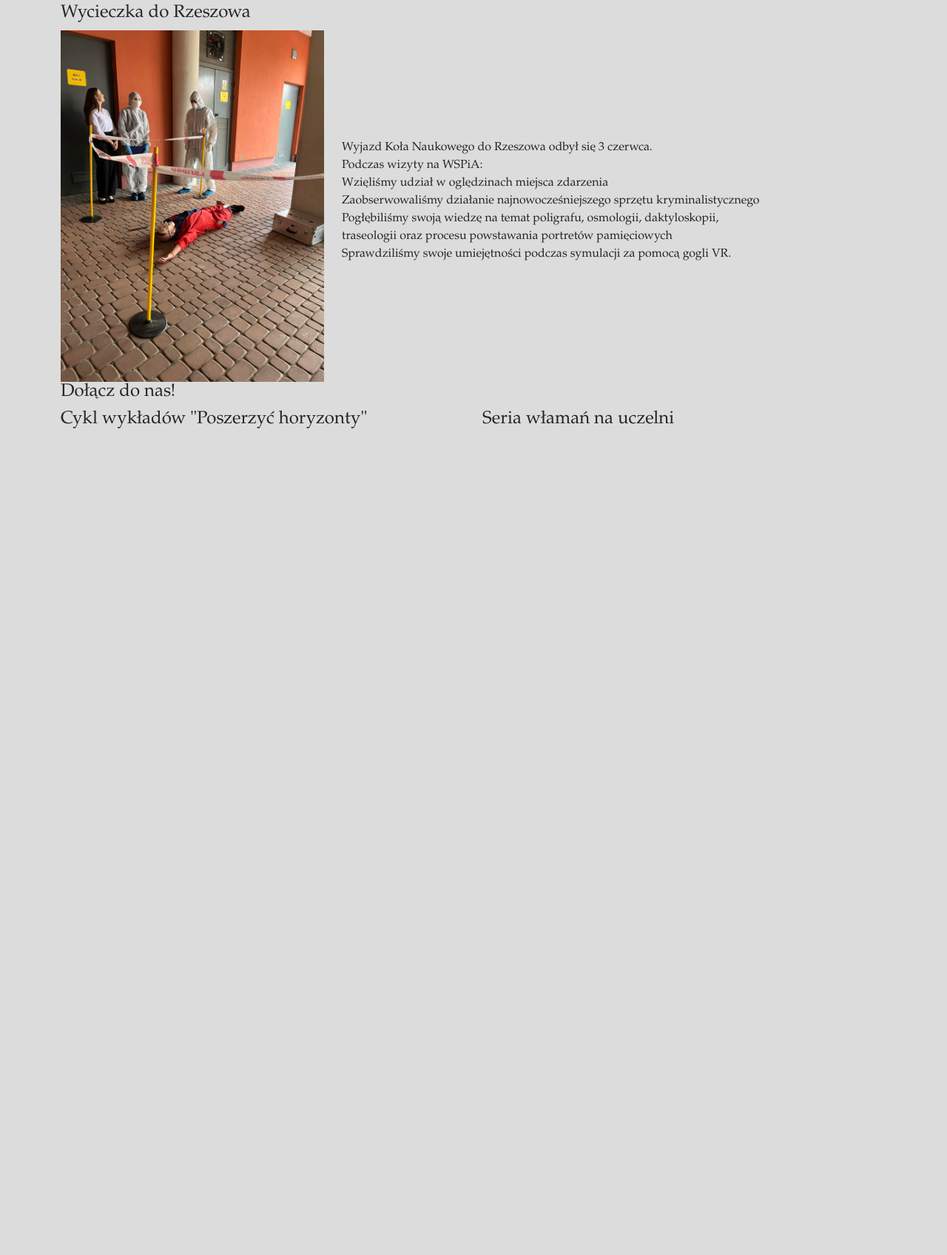
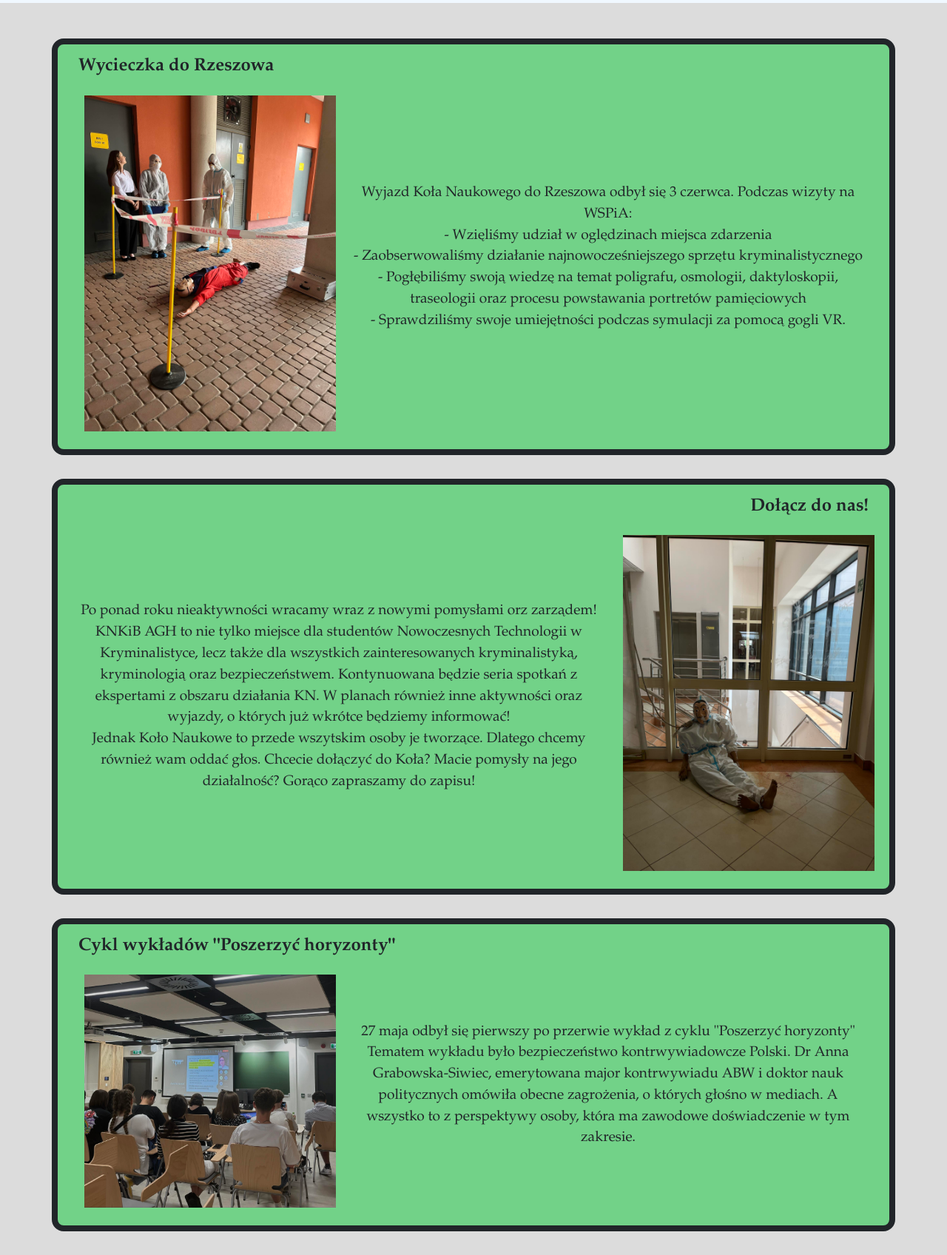
Before and after one commit to Dayl3n/Student-Reaserch-Group-KNKiB-Web-App, a Flask app: page / in a window 1280 px wide; the page is wider, and only the part inside the window is pictured. Shown: the part 374-2070 px from the top of that part at 74% size. Before the commit the page ends 953 px from the top of that part, so only its background shows below. Run offline with Flask 3, Linux system fonts and the light colour scheme.

Commit message:
dziekuje
no siema

```diff
--- a/static/styles/style.css
+++ b/static/styles/style.css
@@ -1,7 +1,35 @@
 .navbar{
     background-color: gray;
 }
-body{
-    background-color: gainsboro !important;
-    font-family: "Garamond" !important;
+#bod{
+    background-color: gainsboro;
+    font-family: "Garamond";
 }
+
+p{
+    text-align: center;
+    font-size: larger;
+}
+
+.row{
+    border: 0.5em solid;
+    border-radius: 1em;
+    margin: 2em;
+    padding: 1em;
+    background-color: rgb(114, 210, 136);
+}
+
+h4{
+    font-weight: bold !important;
+}
+
+#hi{
+    background-color: aliceblue;
+    width: 100%;
+
+}
+
+#tytul{
+    font-weight: bold;
+    font-size: 2em;
+}
--- a/templates/base.html
+++ b/templates/base.html
@@ -10,13 +10,12 @@
     {%block title%}
     {%endblock%}
 </head>
-<body>
+<body id="bod">
     <nav class="navbar navbar-expand-lg">
   <div class="container-fluid">
     <img class="d-inline m-2" src="#" />
     <a class="navbar-brand me-auto" href="#">
-      <h3 class="navbar-collapse collapse"
-        >Koło Naukowe Kryminalistyki i Bezpieczeństwa</h3>
+      <h3 class="navbar-collapse collapse" id="tytul">Koło Naukowe Kryminalistyki i Bezpieczeństwa</h3>
     </a>
     <div class="offcanvas offcanvas-end" id="navbarSupportedContent">
       <div class="offcanvas-header">
--- a/templates/index.html
+++ b/templates/index.html
@@ -4,36 +4,47 @@
 {%endblock%}
 
 {%block body%}
+<h2 id="hi" class="text-center align-self-center mb-5 mt-2">Zobaczcie co u nas!</h2>
 <div class="container justify-content-center">
-  <h2>Zobaczcie co u nas!</h2>
   <div class="row d-flex align-items-center">
-    <h4>Wycieczka do Rzeszowa</h4>
+    <h4 class="mb-3">Wycieczka do Rzeszowa</h4>
     <div class="col-sm-4">
-        <img src="{{url_for('static', filename='images/rzeszow.jpg')}}" style="width: 100%; height: 60%;">
+        <img src="{{url_for('static', filename='images/rzeszow.jpg')}}" style="width: 100%; height: 60%;" class="m-2">
       </div>
       <div class="col-sm-8">
-      <p>Wyjazd Koła Naukowego do Rzeszowa odbył się 3 czerwca. <br>Podczas wizyty na WSPiA:<br>Wzięliśmy udział w oględzinach miejsca zdarzenia <br>
-      Zaobserwowaliśmy działanie najnowocześniejszego sprzętu kryminalistycznego <br> Pogłębiliśmy swoją wiedzę na temat poligrafu, osmologii, daktyloskopii, <br>traseologii oraz procesu powstawania portretów pamięciowych <br>
-     Sprawdziliśmy swoje umiejętności podczas symulacji za pomocą gogli VR.</p>
+      <p>Wyjazd Koła Naukowego do Rzeszowa odbył się 3 czerwca. Podczas wizyty na WSPiA:<br>- Wzięliśmy udział w oględzinach miejsca zdarzenia <br>
+      - Zaobserwowaliśmy działanie najnowocześniejszego sprzętu kryminalistycznego <br> - Pogłębiliśmy swoją wiedzę na temat poligrafu, osmologii, daktyloskopii, <br>traseologii oraz procesu powstawania portretów pamięciowych <br>
+     - Sprawdziliśmy swoje umiejętności podczas symulacji za pomocą gogli VR.</p>
     </div>
 
   </div>
-  <div class="row">
-    <h4>Dołącz do nas!</h4>
-    <div class="col">
-        <h4>Cykl wykładów "Poszerzyć horyzonty"</h4>
+  <div class="row d-flex align-items-center">
+    <h4 class="mb-3 text-end">Dołącz do nas!</h4>
+    <div class="col-sm-8">
+      <p>Po ponad roku nieaktywności wracamy wraz z nowymi pomysłami orz zarządem!
+      KNKiB AGH to nie tylko miejsce dla studentów Nowoczesnych Technologii w Kryminalistyce,
+    lecz także dla wszystkich zainteresowanych kryminalistyką, kryminologią oraz bezpieczeństwem.
+  Kontynuowana będzie seria spotkań z ekspertami z obszaru działania KN. W planach również inne aktywności
+oraz wyjazdy, o których już wkrótce będziemy informować! <br>
+Jednak Koło Naukowe to przede wszytskim osoby je tworzące. Dlatego chcemy również wam oddać głos.  Chcecie dołączyć do Koła?
+Macie pomysły na jego działalność? Gorąco zapraszamy do zapisu!</p>
     </div>
-    <div class="col">
-        <h4>Seria włamań na uczelni</h4>
+    <div class="col-sm-4">
+    <img src="{{url_for('static', filename='images/trup.jpg')}}" style="width: 100%; height: 60%;"  class="m-2">
     </div>
 
   </div>
-  <div class="row">
-    <div class="col">
-
+  <div class="row d-flex align-items-center">
+    <h4 class="mb-3">Cykl wykładów "Poszerzyć horyzonty"</h4>
+    <div class="col-sm-4">
+      <img src="{{url_for('static', filename='images/wyklad.jpg')}}" style="width: 100%; height: 60%;" class="m-2">
     </div>
-    <div class="col">
-
+    <div class="col-sm-8">
+<p> 27 maja odbył się pierwszy po przerwie wykład z cyklu "Poszerzyć horyzonty"
+Tematem wykładu było bezpieczeństwo kontrwywiadowcze Polski.
+Dr Anna Grabowska-Siwiec, emerytowana major kontrwywiadu ABW i doktor nauk politycznych
+omówiła obecne zagrożenia, o których głośno w mediach. A wszystko to
+z perspektywy osoby, która ma zawodowe doświadczenie w tym zakresie.</p>
     </div>
 
   </div>
```
